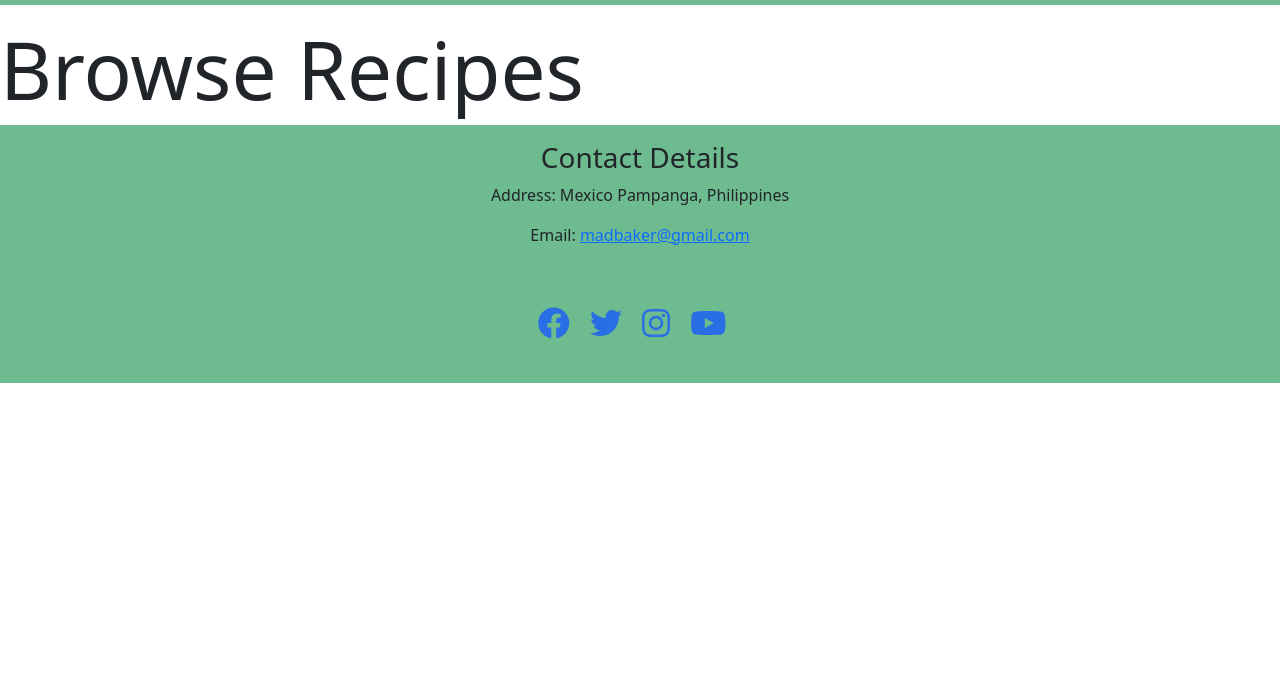
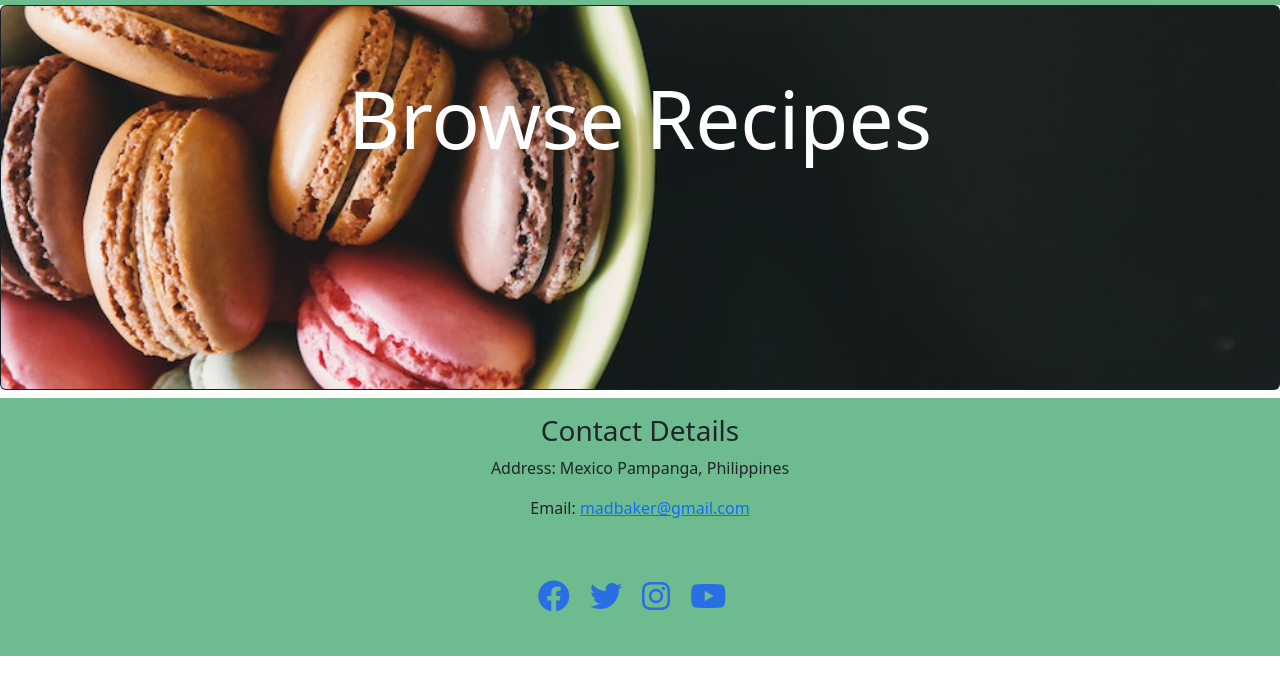
Before and after one commit to AlvinQuizon/Mad-Baker, a plain HTML site: page recipes.html in a window 1280 px wide. Shown: the part 81-776 px from the top of the page. Drawn offline with nearby package versions, Linux system fonts and the light colour scheme.

Commit message:
added card on main/div

```diff
--- a/recipes.html
+++ b/recipes.html
@@ -56,8 +56,15 @@
 
 
     <main>
+      <div class="card text-bg-dark">
+        <img src="index main photos/browse-2.jpg" class="card-img" alt="...">
+        <div class="card-img-overlay text-center">
+          <br><br>
+          <p class="card-title display-1">Browse Recipes</p>
+        </div>
+      </div>
 
-      <div class="front-card pt-3 display-1">Browse Recipes</div>
+
 
 
     </main>
```
Also changed, not shown: index main photos/browse-1.jpg (added), index main photos/browse-2.jpg (added), index main photos/browse-photo-2.jpg (added), index main photos/browse-photo-3.jpg (added), index main photos/browse-photo-4.jpg (added), index main photos/browse-photo-5.jpg (added), index main photos/browse-photo-6.jpg (added), index main photos/browse-photo-7.jpg (added), index main photos/browse-photo.jpg (added).
